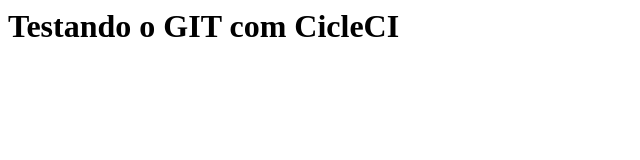
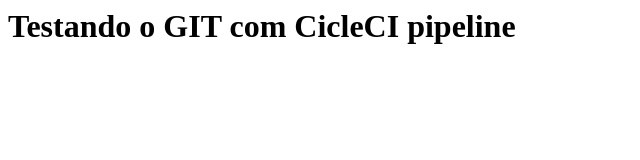
Before and after one commit to alangastalho/glowing-cicd, a plain HTML site: page index.html in a window 1280 px wide. Shown: the whole page, without its empty margins (0-640 px from the left). Drawn offline with Linux system fonts and the light colour scheme.

Commit message:
Update index.html

```diff
--- a/index.html
+++ b/index.html
@@ -1,5 +1,5 @@
 <html>
 <body>
-<h1>Testando o GIT com CicleCI</h1>
+<h1>Testando o GIT com CicleCI pipeline</h1>
 </body>
 </html>
```
